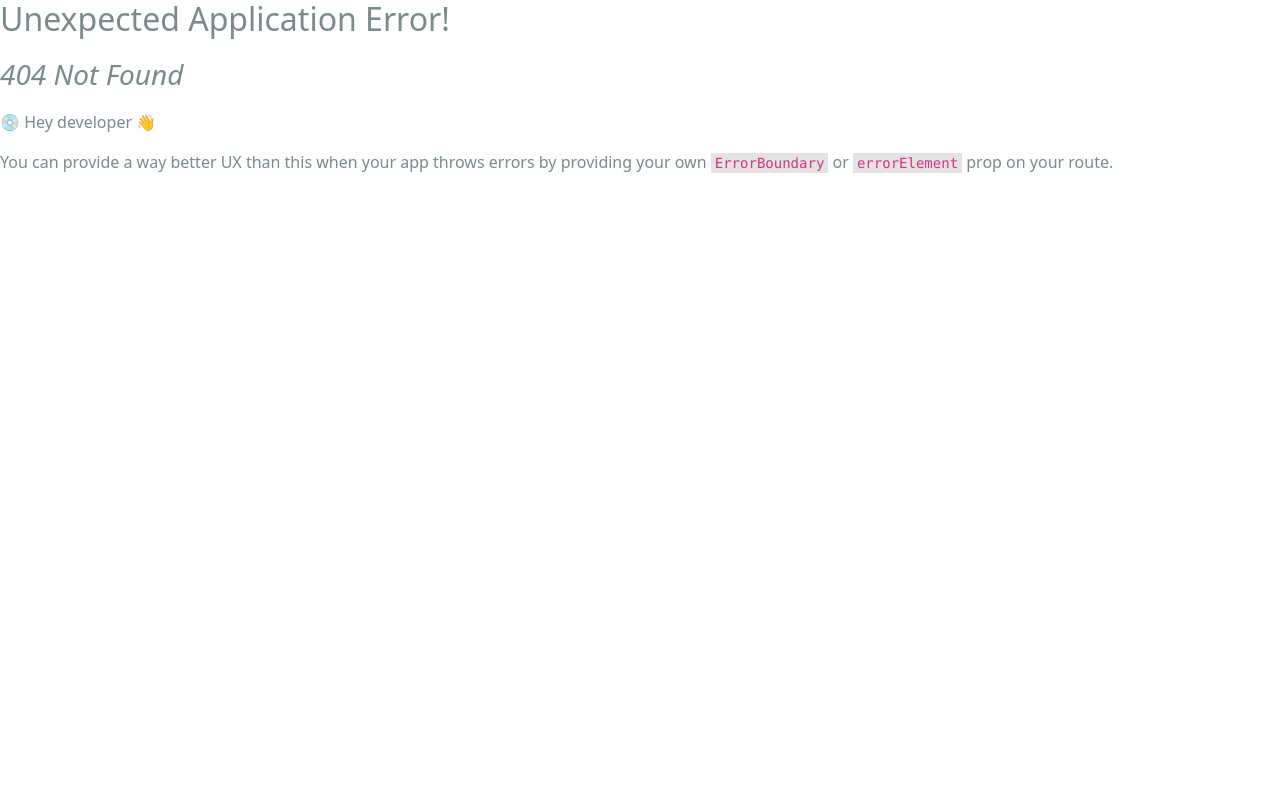
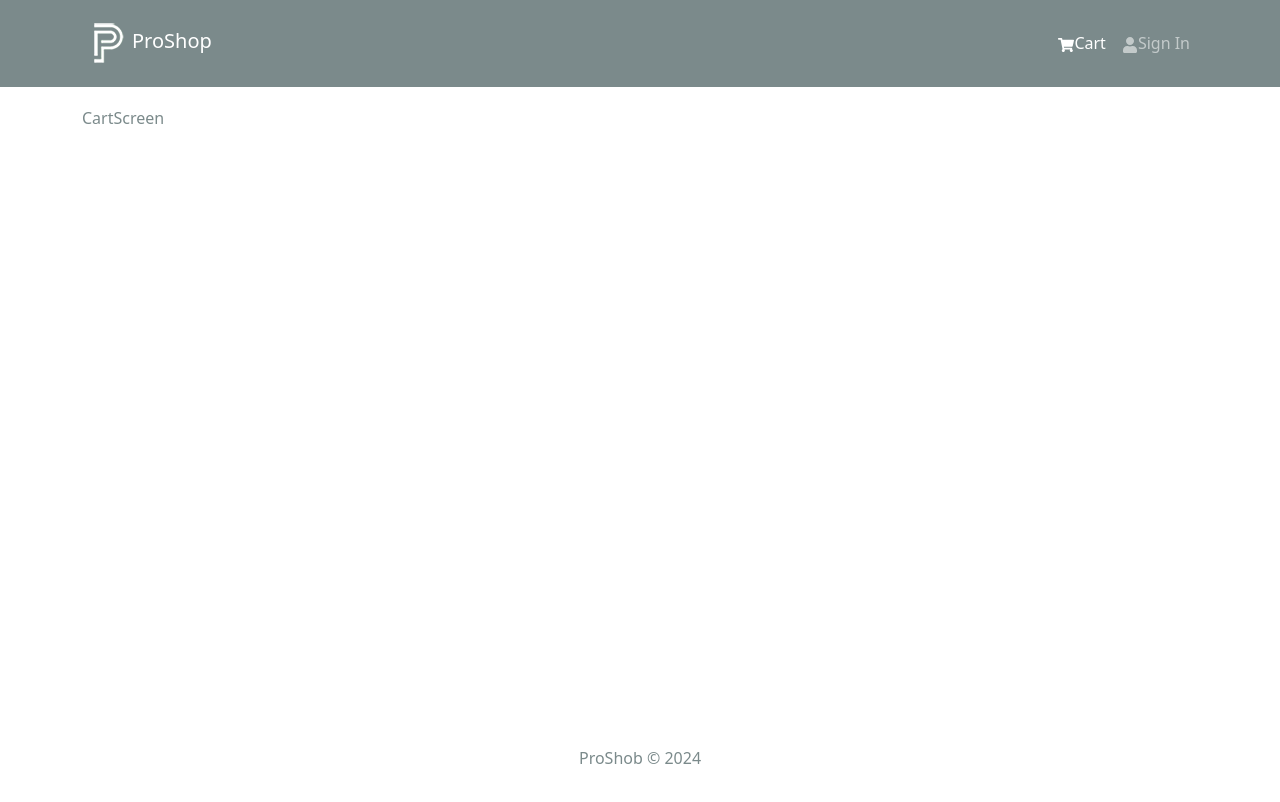
Before and after one commit to abefiker/ProShop-v2, a React (Create React App) app in the folder frontend/: page /cart in a window 1280 px wide. Before the commit this address had no page. Shown: the top 802 px of the page. Built offline with nearby package versions, Linux system fonts and the light colour scheme.

Commit message:
, and prepared cart header and cartScreen

```diff
--- a/frontend/src/components/Header.jsx
+++ b/frontend/src/components/Header.jsx
@@ -1,8 +1,11 @@
-import { Navbar, Nav, Container } from 'react-bootstrap';
+import { Badge, Navbar, Nav, Container } from 'react-bootstrap';
 import { FaShoppingCart, FaUser } from 'react-icons/fa';
 import { LinkContainer } from 'react-router-bootstrap';
 import logo from '../assets/logo.png';
+import { useSelector } from 'react-redux';
 const Header = () => {
+  const cart = useSelector((state) => state.cart);
+  const { cartItems } = cart;
   return (
     <header>
       <Navbar bg="dark" variant="dark" expand="lg" collapseOnSelect>
@@ -20,6 +23,11 @@ const Header = () => {
                 <Nav.Link>
                   <FaShoppingCart />
                   Cart
+                  {cartItems.length > 0 && (
+                    <Badge pill bg="success" style={{ marginLeft: '5px' }}>
+                      {cartItems.reduce((a, c) => a + c.qty, 0)}
+                    </Badge>
+                  )}
                 </Nav.Link>
               </LinkContainer>
               <LinkContainer to="/login">
--- a/frontend/src/index.js
+++ b/frontend/src/index.js
@@ -15,12 +15,14 @@ import store from './store';
 import reportWebVitals from './reportWebVitals';
 import HomeScreen from './screens/HomeScreen';
 import ProductScreen from './screens/ProductScreen';
+import CartScreen from './screens/CartScreen';
 
 const router = createBrowserRouter(
   createRoutesFromElements(
     <Route path="/" element={<App />}>
       <Route index={true} path="/" element={<HomeScreen />} />
       <Route path="/product/:id" element={<ProductScreen />} />
+      <Route path="/cart" element={<CartScreen />} />
     </Route>
   )
 );
--- /dev/null
+++ b/frontend/src/screens/CartScreen.jsx
@@ -0,0 +1,13 @@
+import { Row, Col, Form, ListGroup, Card ,Button} from 'react-bootstrap';
+import { useDispatch, useSelector } from 'react-redux';
+import { useNavigate ,Link} from 'react-router-dom';
+
+const CartScreen = () => {
+    const navigate = useNavigate()
+    const dispatch = useDispatch()
+    const cart = useSelector((state)=>state.cart)
+    const {cartItems} = cart
+  return <div>CartScreen</div>;
+};
+
+export default CartScreen;
```
